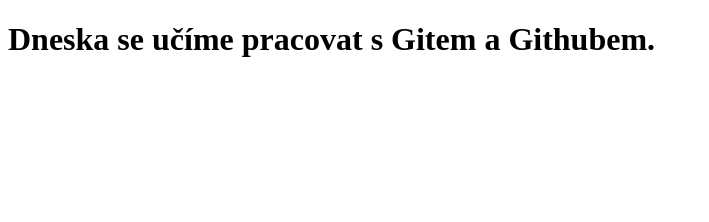
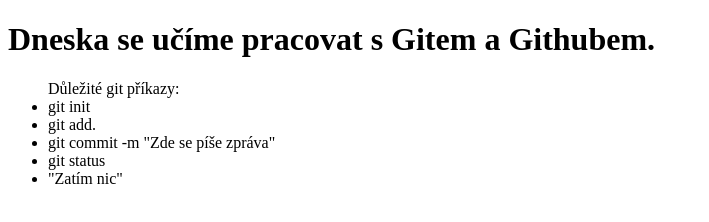
Before and after one commit to VasaSasa/cviceni-leden01, a plain HTML site: page index.html in a window 1280 px wide. Shown: the whole page, without its empty margins (0-709 px from the left). Drawn offline with Linux system fonts and the light colour scheme.

Commit message:
Přídán commit s git příkazy

```diff
--- a/index.html
+++ b/index.html
@@ -10,5 +10,16 @@
 
     <h1>Dneska se učíme pracovat s Gitem a Githubem.</h1>
 
+    <ul>
+
+Důležité git příkazy:
+<li>git init</li>
+<li>git add.</li>
+<li>git commit -m "Zde se píše zpráva"</li>
+<li>git status</li>
+<li>"Zatím nic"</li>
+
+    </ul>
+
 </body>
 </html>
```
